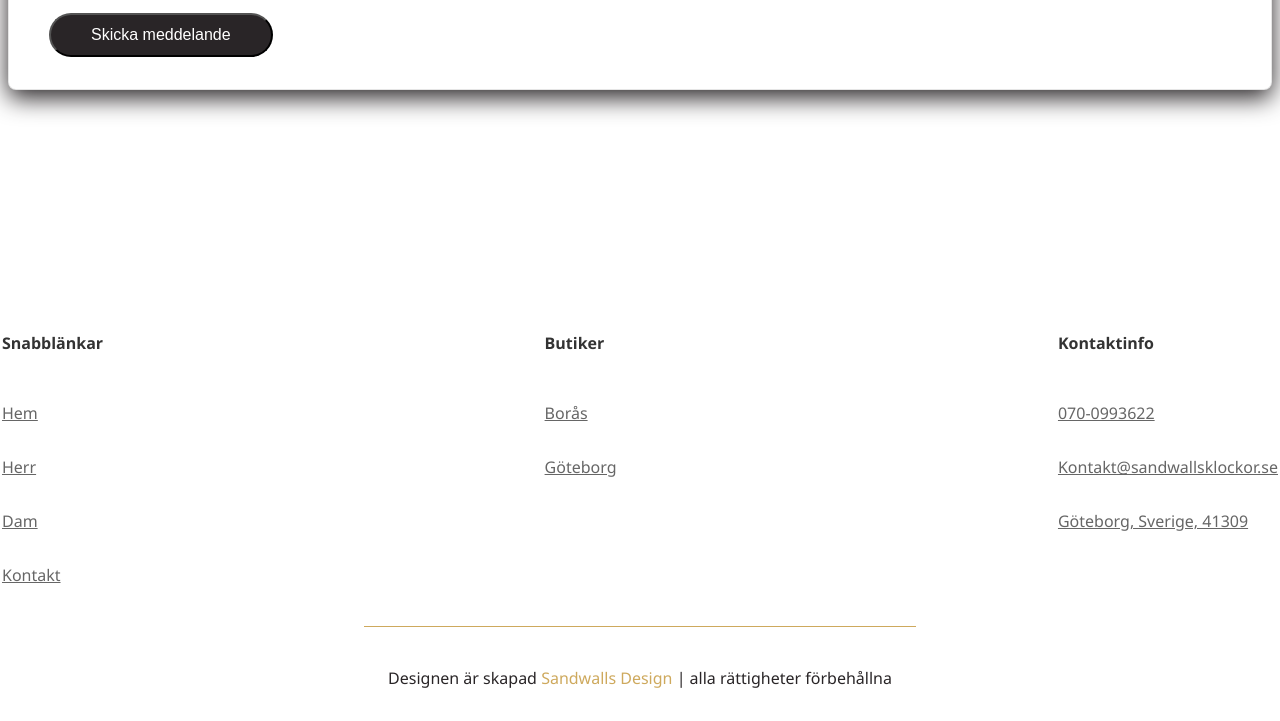
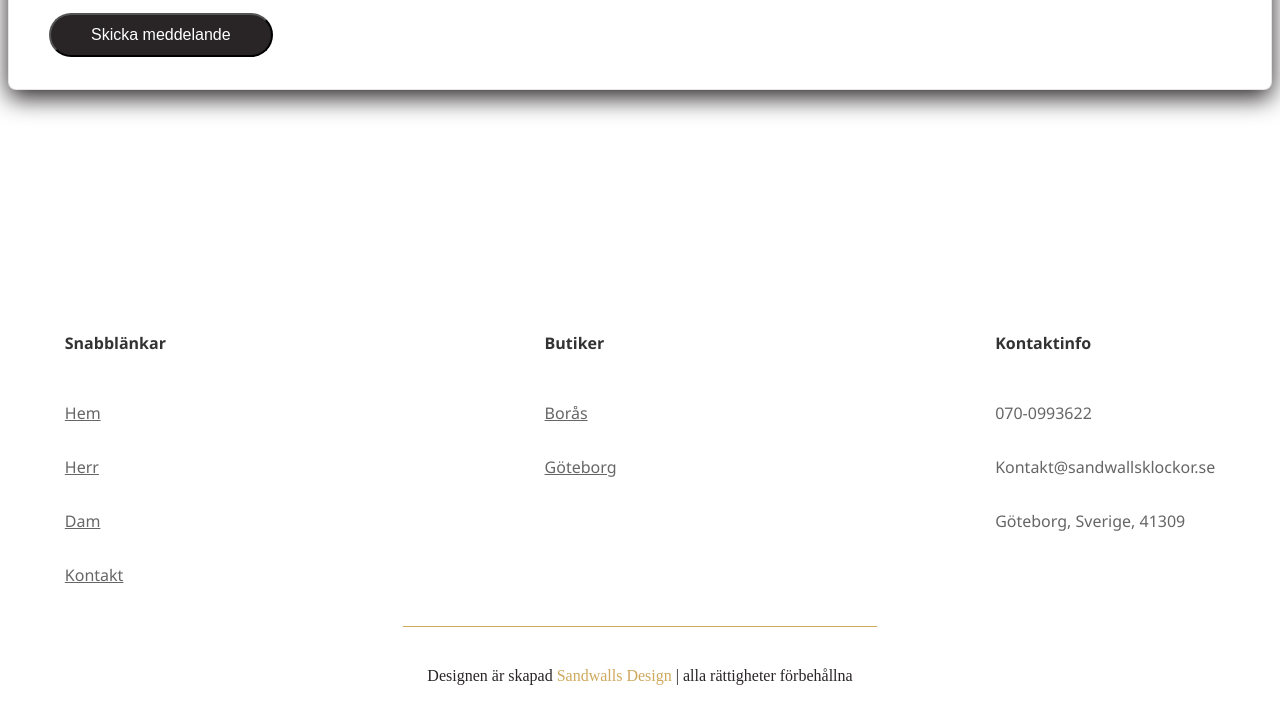
Before and after one commit to adamsandsstrom/Klockhemsida, a plain HTML site: page Kontakt.html in a window 1280 px wide. Shown: the part 2373-3094 px from the top of the page. Drawn offline with Linux system fonts and the light colour scheme; a web font is replaced by a local one.

Commit message:
Lite gött pill

```diff
--- a/Kontakt.html
+++ b/Kontakt.html
@@ -114,9 +114,9 @@
 
           <div class="box">
             <h3>Kontaktinfo</h3>
-            <a href="#">070-0993622</a>
-            <a href="#">Kontakt@sandwallsklockor.se</a>
-            <a href="#">Göteborg, Sverige, 41309</a>
+            <a >070-0993622</a>
+            <a >Kontakt@sandwallsklockor.se</a>
+            <a >Göteborg, Sverige, 41309</a>
           </div>
         </div>
 
--- a/main.css
+++ b/main.css
@@ -360,8 +360,15 @@ header{
 
 }
 @import url(https://fonts.googleapis.com/css?family=Sofia);
+@font-face {
+  font-family: 'Sofia';
+  font-style: normal;
+  font-weight: 400;
+  src: url(https://fonts.gstatic.com/s/sofia/v14/8QIHdirahM3j_su5uI0.woff2) format('woff2');
+  unicode-range: U+0000-00FF, U+0131, U+0152-0153, U+02BB-02BC, U+02C6, U+02DA, U+02DC, U+2000-206F, U+2074, U+20AC, U+2122, U+2191, U+2193, U+2212, U+2215, U+FEFF, U+FFFD;
+}
+
 .footer .box-container .box h3{
-  font-family: 'Sofia', ;
   color: #333;
   font-size: 1rem;
   padding: 1rem 0;
@@ -377,7 +384,7 @@ header{
   text-decoration: underline;
 }
 .footer .credit{
-
+  font-family: 'Sofia';
   text-align: center;
   padding: 1.5rem;
   margin-top: 1.5rem;
```
Also changed, not shown: DamKlockor.html (+3 -3 lines), HerrKlockor.html (+3 -3 lines), index.html (+1 -1 lines).
